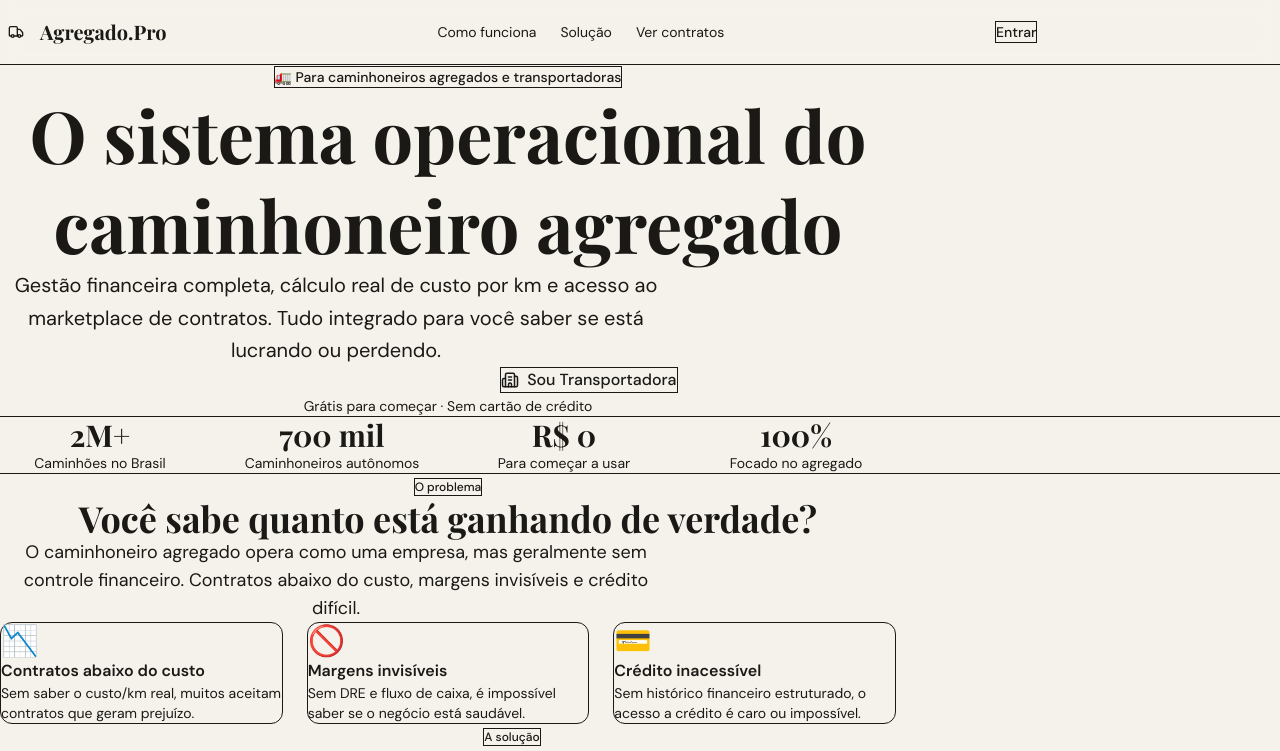
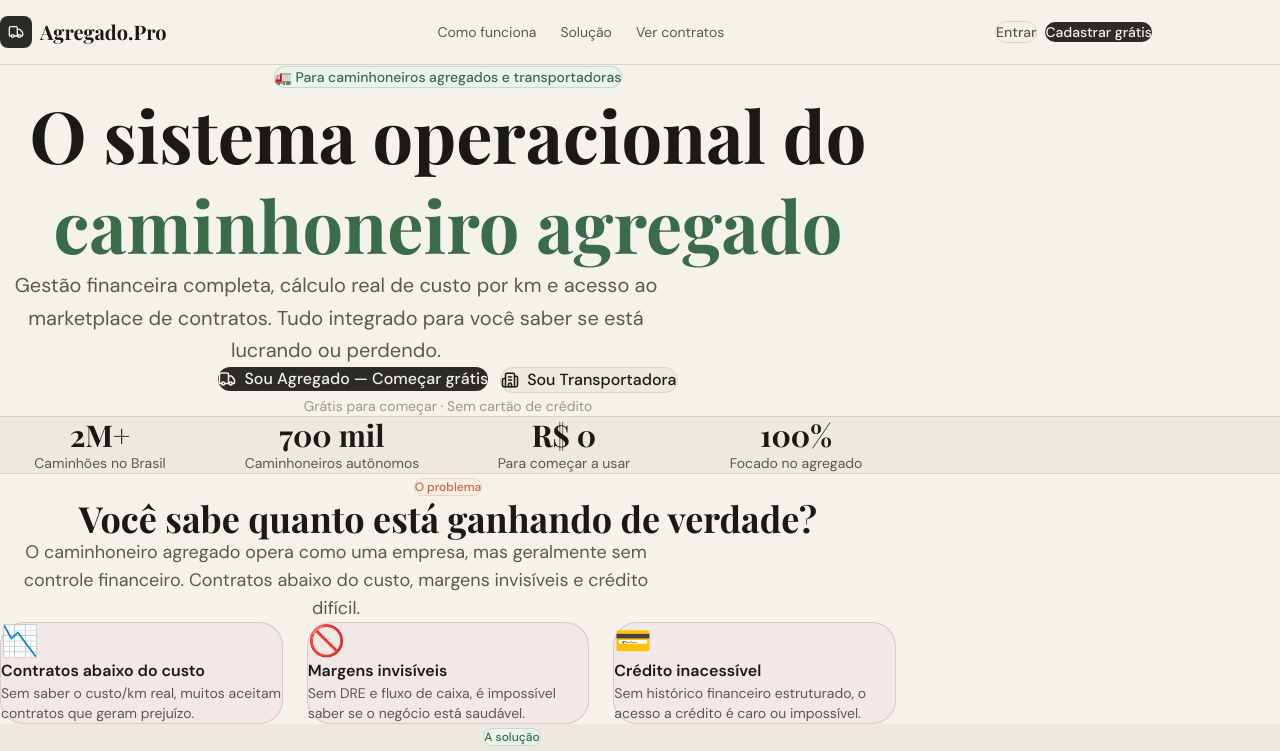
Before and after one commit to iasblanc/agregado_claudecode, a Next.js app: page / in a window 1280 px wide. Shown: the top 751 px of the page. Built offline with nearby package versions, Linux system fonts and the light colour scheme.

Commit message:
Fix Tailwind v4: add @config to load tailwind.config.ts custom theme

```diff
--- a/app/globals.css
+++ b/app/globals.css
@@ -1,5 +1,6 @@
 @import url('https://fonts.googleapis.com/css2?family=Playfair+Display:wght@400;500;700&family=DM+Sans:opsz,wght@9..40,300;9..40,400;9..40,500;9..40,600&display=swap');
 @import "tailwindcss";
+@config "../tailwind.config.ts";
 
 :root {
   --color-bg: #F5F2EC;
```
